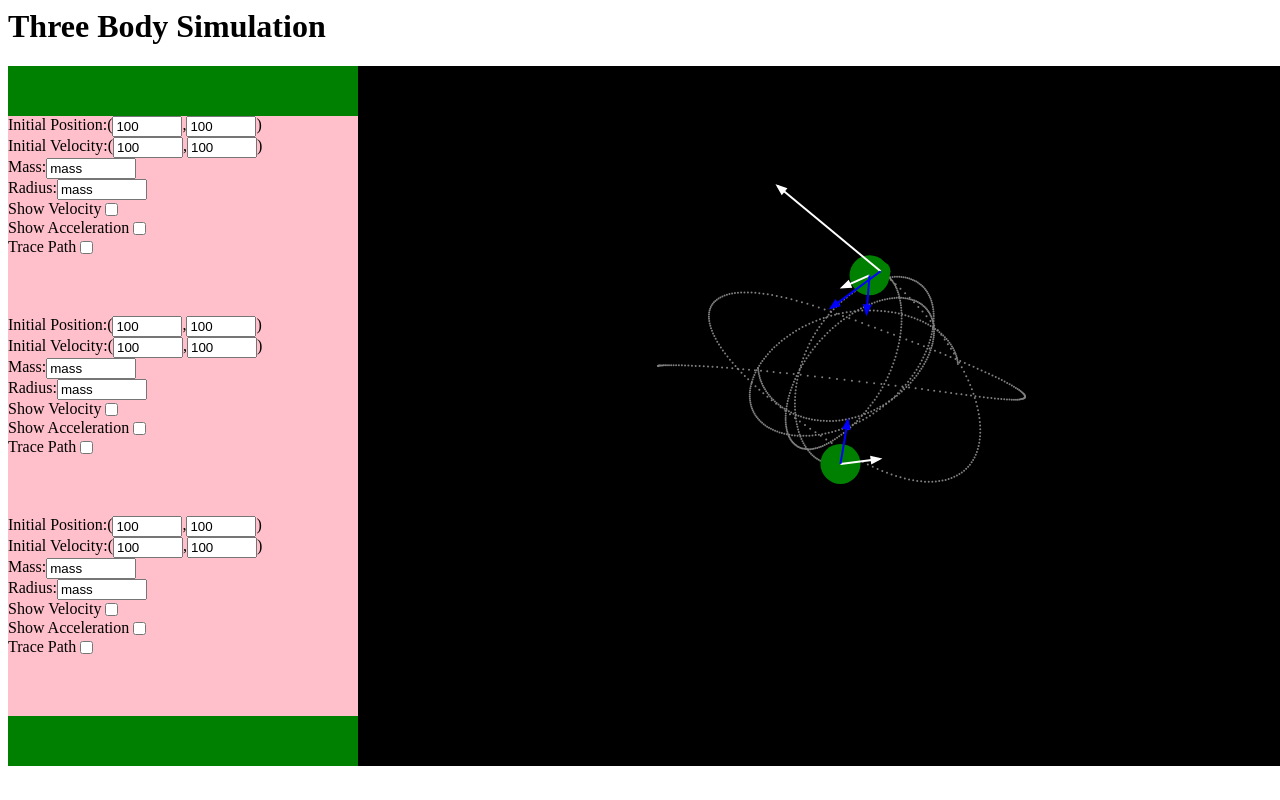
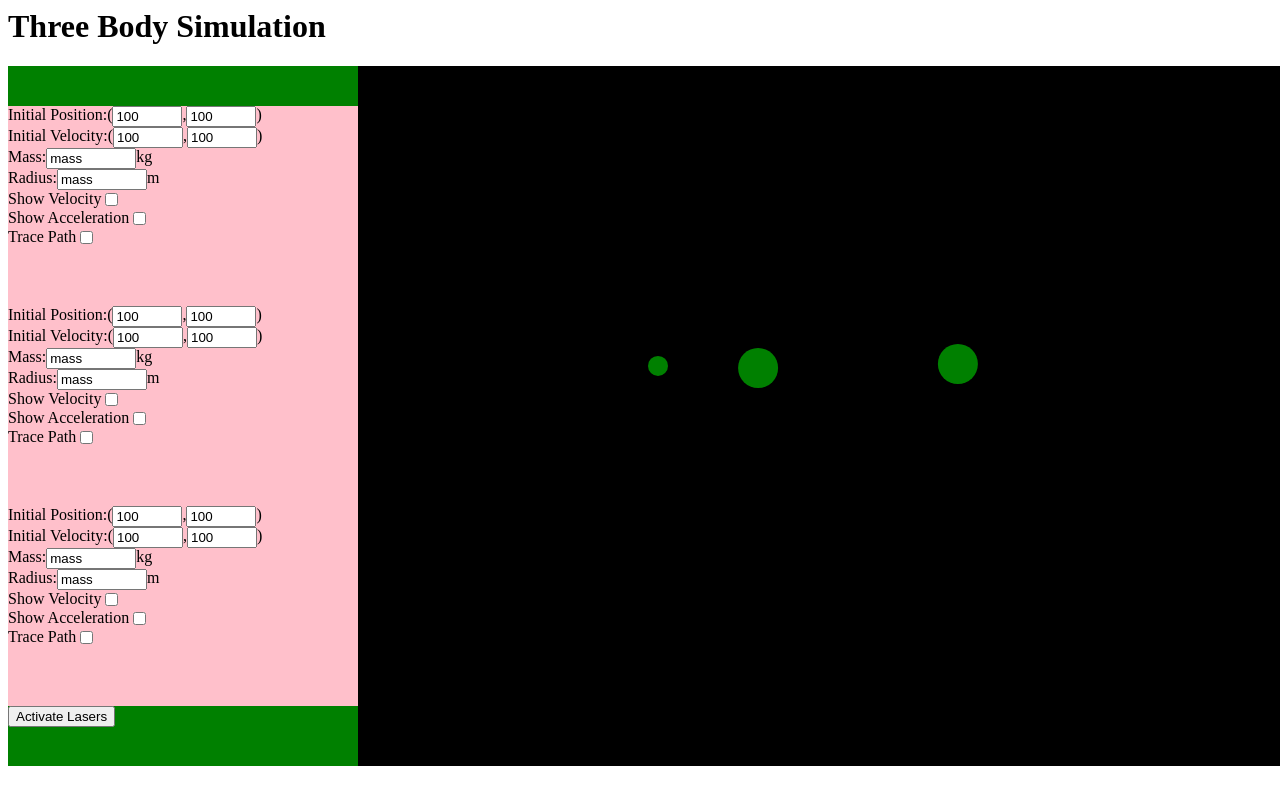
Before and after one commit to echentw/three-body, a React app: page / in a window 1280 px wide. Shown: the top 800 px of the page. Built offline with nearby package versions, Linux system fonts and the light colour scheme.

Commit message:
flag toggles work mostly

```diff
--- /dev/null
+++ b/src/CheckBox.tsx
@@ -0,0 +1,31 @@
+import * as React from 'react';
+
+type CheckBoxProps = {
+  onToggle: (checked: boolean) => void;
+};
+
+export class CheckBox extends React.Component<CheckBoxProps> {
+  state = {
+    checked: false,
+  }
+
+  toggle = () => {
+    const checked = !this.state.checked;
+    this.setState({ checked });
+    this.props.onToggle(checked);
+  }
+
+  render() {
+    return (
+      <div className="checkbox">
+        <label>
+          <input
+            type="checkbox"
+            checked={this.state.checked}
+            onChange={this.toggle}
+          />
+        </label>
+      </div>
+    );
+  }
+}
--- a/src/SideBar.tsx
+++ b/src/SideBar.tsx
@@ -1,37 +1,13 @@
 import * as React from 'react';
-import * as ReactDOM from 'react-dom';
 
-type CheckBoxProps = {
-  onToggle: (checked: boolean) => void;
-};
+import { VisualizationFlags } from './main';
+import { CheckBox } from './CheckBox';
 
-class CheckBox extends React.Component<CheckBoxProps> {
-  state = {
-    checked: false,
-  }
-
-  toggle = () => {
-    const checked = !this.state.checked;
-    this.setState({ checked });
-    this.props.onToggle(checked);
-  }
-
-  render() {
-    return (
-      <div className="checkbox">
-        <label>
-          <input
-            type="checkbox"
-            checked={this.state.checked}
-            onChange={this.toggle}
-          />
-        </label>
-      </div>
-    );
-  }
+interface PlanetConfigComponentProps {
+  updateFlags: (flags: VisualizationFlags) => void;
 }
 
-class PlanetConfigComponent extends React.Component {
+class PlanetConfigComponent extends React.Component<PlanetConfigComponentProps> {
   state = {
     positionX: '100',
     positionY: '100',
@@ -42,7 +18,7 @@ class PlanetConfigComponent extends React.Component {
 
     showVelocity: false,
     showAcceleration: false,
-    tracePath: false,
+    showPath: false,
   }
 
   onChangePositionX = (event: React.ChangeEvent<HTMLInputElement>) => {
@@ -71,14 +47,29 @@ class PlanetConfigComponent extends React.Component {
 
   onChangeShowVelocity = (on: boolean) => {
     this.setState({ showVelocity: on });
+    this.props.updateFlags({
+      showVelocity: on,
+      showAcceleration: this.state.showAcceleration,
+      showPath: this.state.showPath,
+    });
   }
 
   onChangeShowAcceleration = (on: boolean) => {
     this.setState({ showAcceleration: on });
+    this.props.updateFlags({
+      showVelocity: this.state.showVelocity,
+      showAcceleration: on,
+      showPath: this.state.showPath,
+    });
   }
 
-  onChangeTracePath = (on: boolean) => {
-    this.setState({ tracePath: on });
+  onChangeShowPath = (on: boolean) => {
+    this.setState({ showPath: on });
+    this.props.updateFlags({
+      showVelocity: this.state.showVelocity,
+      showAcceleration: this.state.showAcceleration,
+      showPath: on,
+    });
   }
 
   render() {
@@ -103,10 +94,12 @@ class PlanetConfigComponent extends React.Component {
         <div className="scalar-container">
           <div className="text">Mass:</div>
           <input className="scalar-input" type="text" value={this.state.mass} onChange={this.onChangeMass}/>
+          kg
         </div>
         <div className="scalar-container">
           <div className="text">Radius:</div>
           <input className="scalar-input" type="text" value={this.state.mass} onChange={this.onChangeMass}/>
+          m
         </div>
 
         <div className="flag-toggle">
@@ -119,20 +112,28 @@ class PlanetConfigComponent extends React.Component {
         </div>
         <div className="flag-toggle">
           <div className="text">Trace Path</div>
-          <CheckBox onToggle={this.onChangeTracePath}/>
+          <CheckBox onToggle={this.onChangeShowPath}/>
         </div>
       </div>
     );
   }
 }
 
-export class SideBarComponent extends React.Component {
+interface SideBarComponentProps {
+  updateFlags: (planetId: number, flags: VisualizationFlags) => void;
+  start: () => void;
+}
+
+export class SideBarComponent extends React.Component<SideBarComponentProps> {
   render() {
     return (
       <div className="sidebar">
-        <PlanetConfigComponent/>
-        <PlanetConfigComponent/>
-        <PlanetConfigComponent/>
+        <PlanetConfigComponent updateFlags={(flags: VisualizationFlags) => this.props.updateFlags(0, flags)}/>
+        <PlanetConfigComponent updateFlags={(flags: VisualizationFlags) => this.props.updateFlags(1, flags)}/>
+        <PlanetConfigComponent updateFlags={(flags: VisualizationFlags) => this.props.updateFlags(2, flags)}/>
+        <button onClick={this.props.start}>
+          Activate Lasers
+        </button>
       </div>
     );
   }
--- a/src/main.tsx
+++ b/src/main.tsx
@@ -1,6 +1,6 @@
 import * as Konva from 'konva';
 
-type VisualizationFlags = {
+export type VisualizationFlags = {
   showVelocity: boolean;
   showAcceleration: boolean;
   showPath: boolean;
@@ -14,7 +14,7 @@ type PlanetConfig = {
   flags: VisualizationFlags,
 };
 
-const defaultPlanetConfigs: PlanetConfig[] = [
+const planetConfigs: PlanetConfig[] = [
   {
     radius: 10.0,
     mass: 1.0,
@@ -27,9 +27,9 @@ const defaultPlanetConfigs: PlanetConfig[] = [
       y: -1.0,
     },
     flags: {
-      showVelocity: true,
-      showAcceleration: true,
-      showPath: true,
+      showVelocity: false,
+      showAcceleration: false,
+      showPath: false,
     },
   }, {
     radius: 20.0,
@@ -43,9 +43,9 @@ const defaultPlanetConfigs: PlanetConfig[] = [
       y: 20.0,
     },
     flags: {
-      showVelocity: true,
-      showAcceleration: true,
-      showPath: true,
+      showVelocity: false,
+      showAcceleration: false,
+      showPath: false,
     },
   }, {
     radius: 20.0,
@@ -59,9 +59,9 @@ const defaultPlanetConfigs: PlanetConfig[] = [
       y: -20.0,
     },
     flags: {
-      showVelocity: true,
-      showAcceleration: true,
-      showPath: true,
+      showVelocity: false,
+      showAcceleration: false,
+      showPath: false,
     },
   },
 ];
@@ -185,18 +185,19 @@ class Planet {
   }
 }
 
-function main() {
+const planets = planetConfigs.map(config => new Planet(config));
+
 const stage = new Konva.Stage({
   container: 'canvas',
   width: 1000,
   height: 700,
 });
-
 const backgroundLayer = new Konva.Layer();
 const mainLayer = new Konva.Layer();
 const pathsLayer = new Konva.Layer();
 const vectorsLayer = new Konva.Layer();
 
+function initialize() {
   backgroundLayer.add(new Konva.Rect({
     width: stage.getWidth(),
     height: stage.getHeight(),
@@ -210,7 +211,8 @@ function main() {
 
   backgroundLayer.draw();
 
-  const planets = defaultPlanetConfigs.map(config => new Planet(config));
+  update();
+}
 
 function update() {
   // Update the representation of the planet objects.
@@ -218,7 +220,9 @@ function main() {
     const otherPlanets = planets.filter(otherPlanet => otherPlanet !== planet);
     planet.update(otherPlanets);
   });
+}
 
+function draw() {
   // Clear the canvas
   mainLayer.removeChildren();
   vectorsLayer.removeChildren();
@@ -241,21 +245,42 @@ function main() {
   // Redraw
   mainLayer.draw();
   vectorsLayer.draw();
-
-    requestAnimationFrame(update);
 }
 
+function main() {
   update();
+  draw();
+  requestAnimationFrame(main);
 }
 
-main();
+initialize();
+draw();
 
 import * as React from 'react';
 import * as ReactDOM from 'react-dom';
 import { SideBarComponent } from './SideBar';
 import './styles.scss';
 
+class Controller extends React.Component {
+  updateFlags = (planetId: number, flags: VisualizationFlags) => {
+    planets[planetId].setFlags(flags);
+    draw();
+  }
+
+  start = () => {
+    main();
+  }
+
+  render() {
+    return (
+      <div className="controller">
+        <SideBarComponent updateFlags={this.updateFlags} start={this.start}/>
+      </div>
+    );
+  }
+}
+
 ReactDOM.render(
-  <SideBarComponent/>,
+  <Controller/>,
   document.getElementById("sidebar-container")
 );
```
Lines whose indentation alone changed are shown as unchanged.
